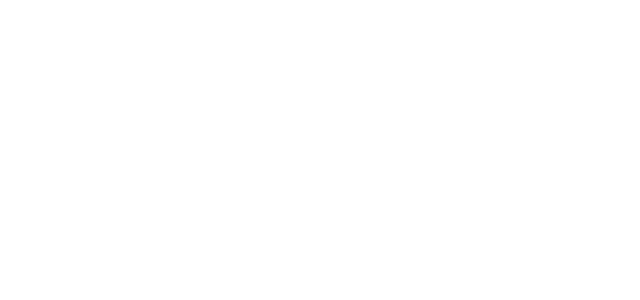
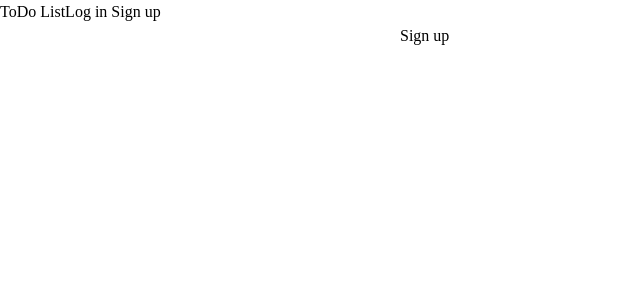
Before and after one commit to NeginSal/MERN, a React (Create React App) app in the folder frontend/: page /signup in a window 1280 px wide. Shown: the top 300 px of the page, without its empty margins (0-640 px from the left). Built offline with nearby package versions, Linux system fonts and the light colour scheme.

Commit message:
feat:Added signup & login form

```diff
--- a/frontend/src/App.js
+++ b/frontend/src/App.js
@@ -5,6 +5,8 @@
 import Home from './pages/Home'
 import Navbar from './components/Navbar';
 import EditTodo from './components/EditTodo'
+import Login from './pages/Login';
+import Signup from './pages/Signup';
 
 function App() {
   return (
@@ -13,6 +15,8 @@
       <Routes>
         <Route path='/' element={<Home />} />
         <Route path='/edit/:id' element={<EditTodo />} />
+        <Route path='/login' element={<Login />} />
+        <Route path='/signup' element={<Signup />} />
       </Routes>
     </>
   );
--- a/frontend/src/components/Navbar.js
+++ b/frontend/src/components/Navbar.js
@@ -4,6 +4,8 @@
   return (
     <div>
       <Link to="/">ToDo List</Link>
+      <Link to="/login">Log in</Link>
+      <Link to="/signup"> Sign up</Link>
     </div>
   );
 }
--- a/frontend/src/context/AuthContext.js
+++ b/frontend/src/context/AuthContext.js
@@ -13,14 +13,14 @@
   }
 }
 
-export const AuthContextProvider = ({ Children }) => {
+export const AuthContextProvider = ({ children }) => {
   const [state, dispatch] = useReducer(authReducer, {
     user: null
   })
 
   return (
     <AuthContext.Provider value={{ ...state, dispatch }}>
-      {Children}
+      {children}
     </AuthContext.Provider>
   )
 }
--- /dev/null
+++ b/frontend/src/pages/Login.js
@@ -0,0 +1,29 @@
+import { useState } from 'react'
+
+const Login = () => {
+  const [email, setEmail] = useState('');
+  const [password, setPassword] = useState('')
+
+  const handleSubmit = async (e) => {
+    e.preventDefault()
+  }
+
+  return (
+    <form onSubmit={handleSubmit}>
+      <input
+        type="email"
+        value={email}
+        onChange={(e) => setEmail(e.target.value)}
+      />
+      <input
+        type='text'
+        value={password}
+        onChange={(e) => setPassword(e.target.value)}
+      />
+      <button> Log in </button>
+
+    </form>
+  );
+}
+
+export default Login;
--- /dev/null
+++ b/frontend/src/pages/Signup.js
@@ -0,0 +1,29 @@
+import { useState } from 'react'
+
+const Signup = () => {
+  const [email, setEmail] = useState('');
+  const [password, setPassword] = useState('')
+
+  const handleSubmit = async (e) => {
+    e.preventDefault()
+  }
+
+  return (
+    <form onSubmit={handleSubmit}>
+      <input
+        type="email"
+        value={email}
+        onChange={(e) => setEmail(e.target.value)}
+      />
+      <input
+        type='text'
+        value={password}
+        onChange={(e) => setPassword(e.target.value)}
+      />
+      <button> Sign up </button>
+
+    </form>
+  );
+}
+
+export default Signup;
```
